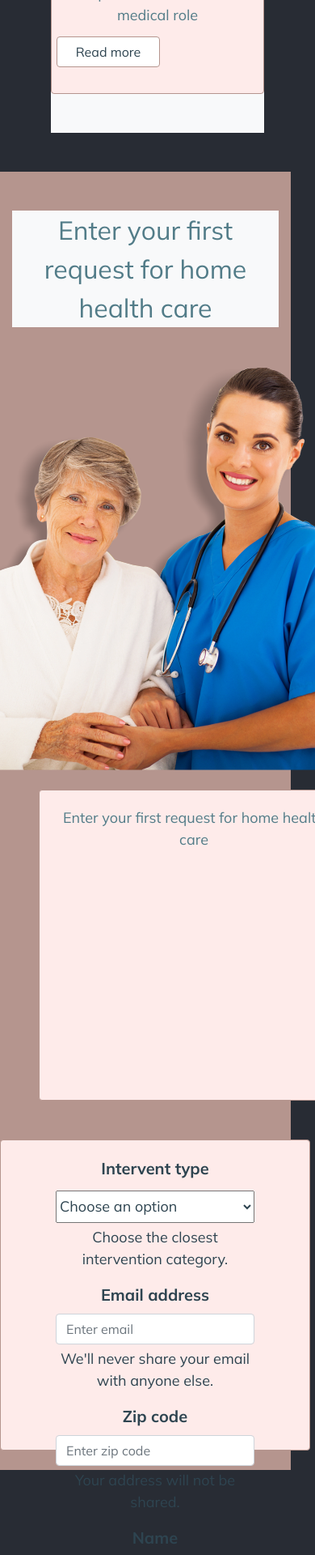
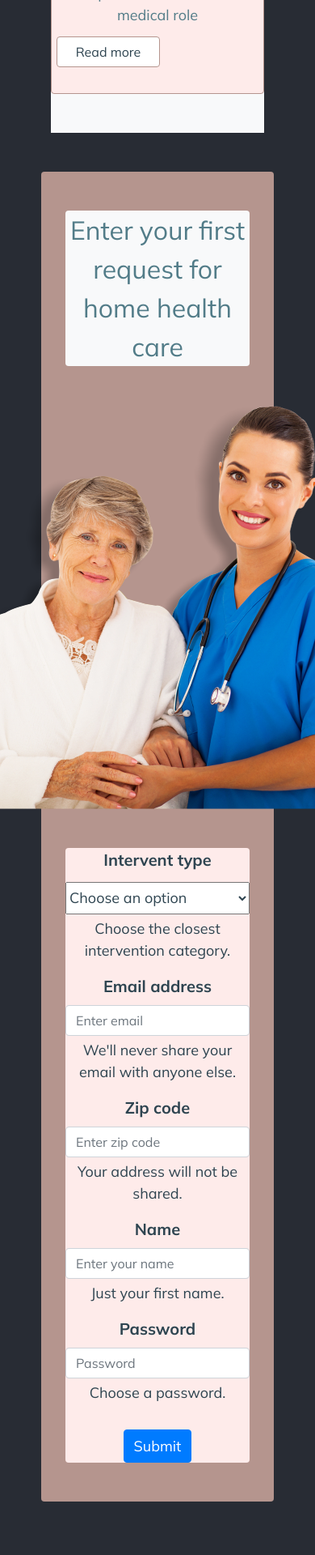
Before and after one commit to marcosaccarola/Health-Advantage, a React (Create React App) app: page / in a window 390 px wide. Shown: the part 3356-5276 px from the top of the page at 81% size. Built offline with nearby package versions, Linux system fonts and the light colour scheme.

Commit message:
doing submit request to intervention responsive

```diff
--- a/src/components/0000-Home.jsx
+++ b/src/components/0000-Home.jsx
@@ -186,9 +186,9 @@ const Home=()=>{
             {/* <div  */}
                 {/* // style={{position:'absolute',width: '100%',minHeight:'100vh',background:'#FEEBEA',marginTop:'50vh'}} */}
                 {/* > */}
-                    <Row className='container-fluid nude'>
+                    <Row className='container-fluid nude vw80 mx-auto rounded'>
                         <Col sm={6}>
-                            <Row className='submegaTitle bg-light justify-content-center my-5'>
+                            <Row className='submegaTitle bg-light justify-content-center mx-auto my-5 rounded'>
                                 Enter your first request for home health care
                             </Row>
                             <Row className='row justify-content-center'>
@@ -198,9 +198,22 @@ const Home=()=>{
                             </Row>
                         </Col>
                         <Col sm={6}>
+                            <Row className='pink justify-content-center mx-auto my-5 rounded'>
+                                {/* <Card
+                                    className='my-4 ml-auto mr-5'
+                                    style={{background:'#FEEBEA',minWidth:'42%',borderWidth:1,borderColor:'#2e4450'}}> */}
+                                    {/* <Card.Body
+                                        className='mx-5 justify-content-start'
+                                        style={{color:'#2e4450'}}> */}
+
+                                            <HomeForm setCurrentUser={setCurrentUser} />
+
+                                    {/* </Card.Body> */}
+                                {/* </Card> */}
+                            </Row>
                         </Col>
-                            <Row className='justify-content-between'>
-                                <div className='mt-auto'>
+                            {/* <Row className='justify-content-between'> */}
+                                {/* <div className='mt-auto'>
                                     <Card
                                         className=' mt-4 ml-5 mb-4'
                                         style={{background:'#FFFFFF',color:'#2e4450',fontSize:'2.3rem',borderWidth:1,borderColor:'#2e4450'}}>
@@ -208,19 +221,9 @@ const Home=()=>{
                                     </Card>
                                     <div>
                                     </div>
-                                </div>
-                                <Card
-                                    className='my-4 ml-auto mr-5'
-                                    style={{background:'#FEEBEA',minWidth:'42%',borderWidth:1,borderColor:'#2e4450'}}>
-                                    <Card.Body
-                                        className='mx-5 justify-content-start'
-                                        style={{color:'#2e4450'}}>
+                                </div> */}
 
-                                            <HomeForm setCurrentUser={setCurrentUser} />
-
-                                    </Card.Body>
-                                </Card>
-                            </Row>
+                            {/* </Row> */}
                     </Row>
                     {/* <div
                         className='mx-auto rounded'
```
